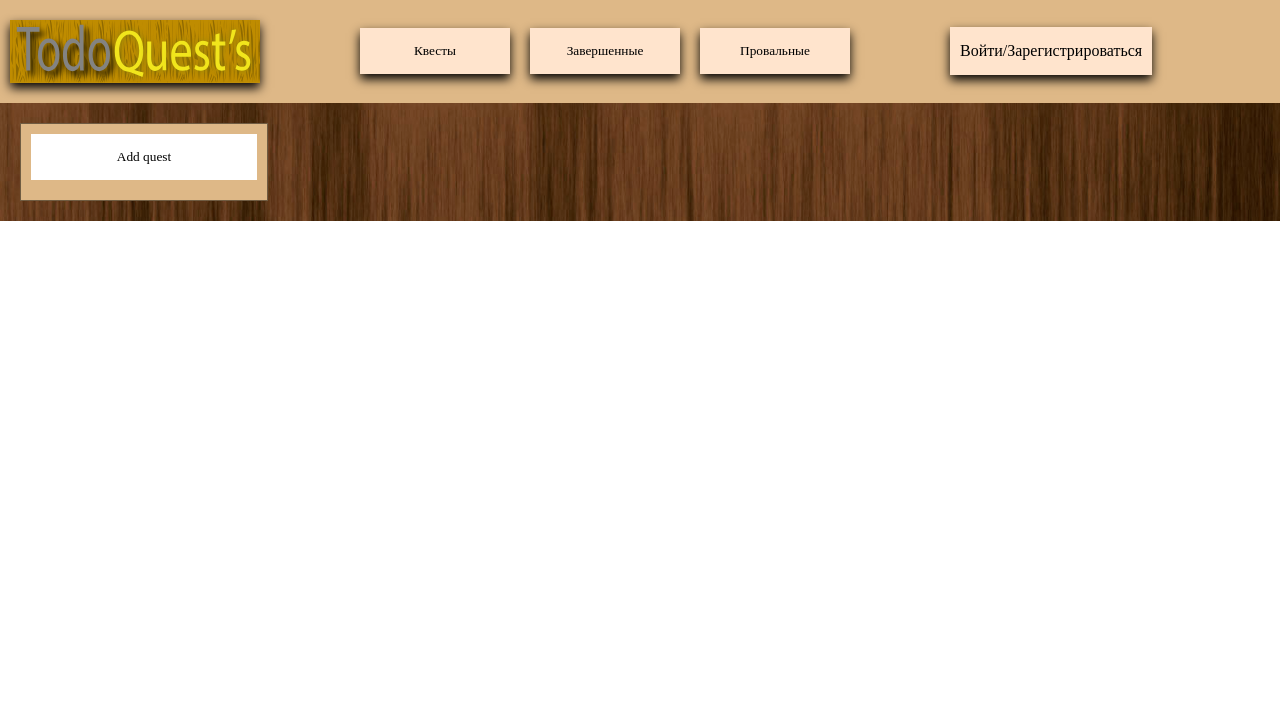
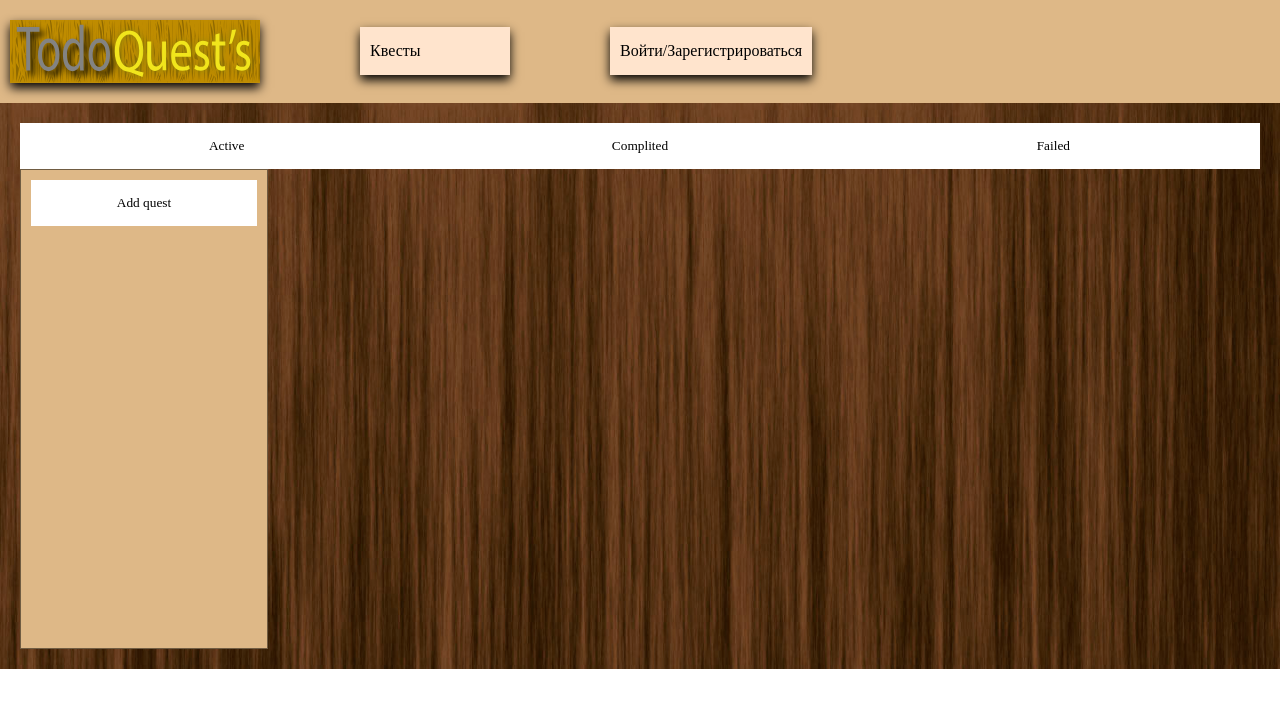
Before and after one commit to Skenzi/Todo, a React app: page / in a window 1280 px wide. Shown: the top 708 px of the page. Built offline with nearby package versions, Linux system fonts and the light colour scheme; the HTML template or start-up script is replaced by a standard one.

Commit message:
update tasks

```diff
--- a/src/components/App.jsx
+++ b/src/components/App.jsx
@@ -1,7 +1,7 @@
 import React, { useState, useMemo } from 'react';
 import { BrowserRouter as Router, Routes, Route } from 'react-router-dom';
 import Header from './Header.jsx';
-import Tasks from './pages/Tasks.jsx';
+import TasksPage from './pages/TasksPage.jsx';
 import NotFoundPage from './pages/NotFoundPage.jsx';
 import ModalTaskForm from './ModalTaskForm.jsx';
 import apiContext from '../context/index';
@@ -12,7 +12,6 @@ function App() {
     username: null,
   };
   const [user, setUser] = useState(emptyUser);
-  const [typeTasks, setTypeTasks] = useState('active');
   const logOut = () => {
     setUser(emptyUser);
   };
@@ -30,10 +29,10 @@ function App() {
   return (
     <apiContext.Provider value={memoizedValue}>
       <Router>
-        <Header setTypeTasks={setTypeTasks} />
-        <main className="flex-container main table-background">
+        <Header />
+        <main className="flex-container main table-background flex-column">
           <Routes>
-            <Route exact path="/" element={<Tasks typeTasks={typeTasks} />} />
+            <Route exact path="/" element={<TasksPage />} />
             <Route exact path="/loginPage" element={<LoginPage />} />
             <Route exact path="*" element={<NotFoundPage />} />
           </Routes>
--- a/src/components/Header.jsx
+++ b/src/components/Header.jsx
@@ -4,15 +4,13 @@ import logo from '../images/TodoQuestsLogo.svg';
 import apiContext from '../context';
 import ProfileMenu from './ProfileMenu.jsx';
 
-function Header({ setTypeTasks }) {
+function Header() {
   const { user } = useContext(apiContext);
   return (
     <header className="header bg-main">
       <div className="header-item"><img src={logo} alt="logo" className="logo" /></div>
       <nav className="header-item">
-        <button onClick={() => setTypeTasks('active')} type="button" className="button button-bar">Квесты</button>
-        <button onClick={() => setTypeTasks('succefull')} type="button" className="button button-bar">Завершенные</button>
-        <button onClick={() => setTypeTasks('failed')} type="button" className="button button-bar">Провальные</button>
+        <Link to="/" className="button button-bar">Квесты</Link>
       </nav>
       <div className="header-item">
         {!(user.username) ? <Link to="/loginPage" type="button" className="button button-bar">Войти/Зарегистрироваться</Link> : <ProfileMenu />}
--- a/src/components/pages/Tasks.jsx
+++ /dev/null
@@ -1,17 +0,0 @@
-import React from 'react';
-import { useSelector } from 'react-redux';
-import ListTasks from '../ListTasks.jsx';
-import TaskNote from '../TaskNote.jsx';
-import { currentTask } from '../../store/selectors/index.js';
-
-function Tasks({ typeTasks }) {
-  const task = useSelector(currentTask);
-  return (
-    <>
-      <ListTasks currentTasksStatus={typeTasks} />
-      {task && task.status === typeTasks ? <TaskNote /> : null}
-    </>
-  );
-}
-
-export default Tasks;
--- /dev/null
+++ b/src/components/pages/TasksPage.jsx
@@ -0,0 +1,31 @@
+import React, { useState } from 'react';
+import { useSelector } from 'react-redux';
+import ListTasks from '../ListTasks.jsx';
+import TaskNote from '../TaskNote.jsx';
+import { currentTask } from '../../store/selectors/index.js';
+
+function TasksButtons({ setTypeTasks }) {
+  return (
+    <div className="f-row buttons-group">
+      <button type="button" onClick={() => setTypeTasks('active')} className="button button-task">Active</button>
+      <button type="button" onClick={() => setTypeTasks('succefull')} className="button button-task">Complited</button>
+      <button type="button" onClick={() => setTypeTasks('failed')} className="button button-task">Failed</button>
+    </div>
+  );
+}
+
+function TasksPage() {
+  const [typeTasks, setTypeTasks] = useState('active');
+  const task = useSelector(currentTask);
+  return (
+    <>
+      <TasksButtons setTypeTasks={setTypeTasks} />
+      <div className="f-row">
+        <ListTasks currentTasksStatus={typeTasks} />
+        {task && task.status === typeTasks ? <TaskNote /> : null}
+      </div>
+    </>
+  );
+}
+
+export default TasksPage;
--- a/src/styles/_buttons.scss
+++ b/src/styles/_buttons.scss
@@ -4,6 +4,9 @@
     cursor: pointer;
     &-sm {
         padding: 5px;
+    }
+    &-task {
+        width: 100%,
     }
     &-bar {
         min-width: 150px;
--- a/src/styles/_tasks.scss
+++ b/src/styles/_tasks.scss
@@ -10,6 +10,9 @@
             top: -25px;
             right: 0;
         }
+    }
+    &-buttons {
+        width: 20%;
     }
     &-body {
         width: 80%;
@@ -66,6 +69,7 @@
 }
 .tasks {
     width: 20%;
+    height: 60vh;
     padding: 10px;
     border: 1px solid rgb(112, 92, 66);
     overflow: auto;
```
